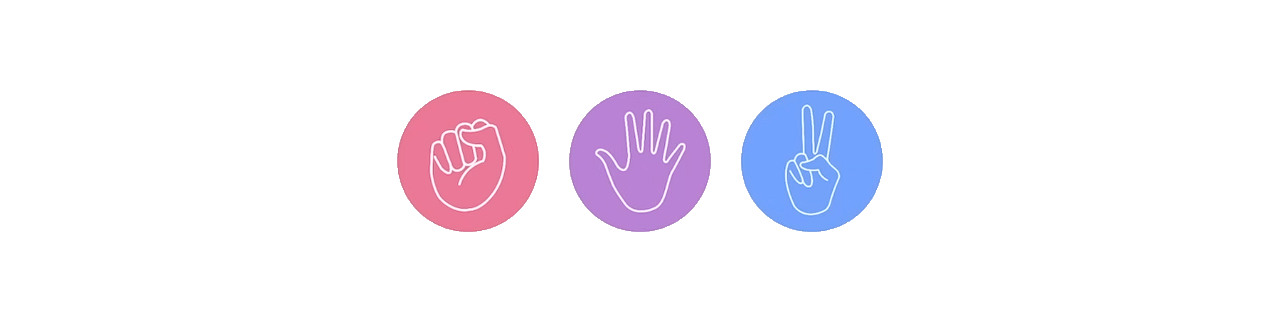
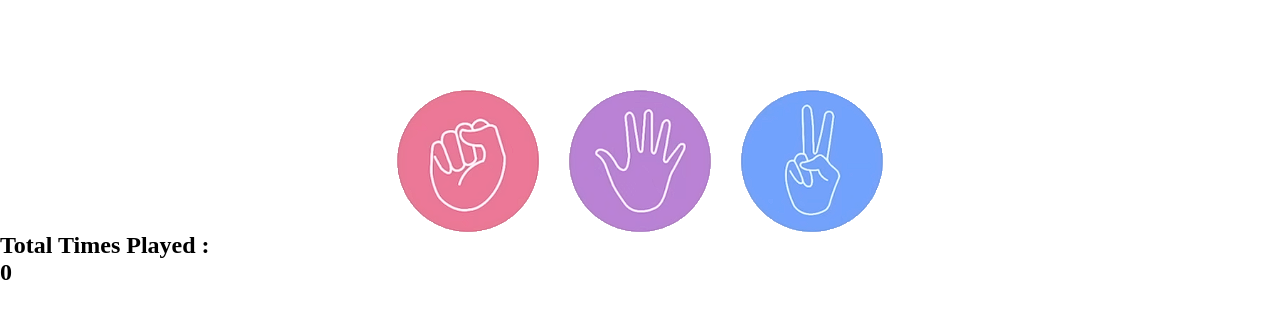
Before and after one commit to ayush-uttam/rockPaperScissors, a plain HTML site: page index.html in a window 1280 px wide. Shown: the part 70-399 px from the top of the page. Drawn offline with Linux system fonts and the light colour scheme.

Commit message:
Update index.html

```diff
--- a/index.html
+++ b/index.html
@@ -5,7 +5,7 @@
     <meta name="viewport" content="width=device-width, initial-scale=1.0">
     <link rel="stylesheet" href="style.css">
     <link rel="icon" href="icon.ico">
-    <title>Rock Paper Scissors</title>
+    <title>JavaScript</title>
 </head>
 <body>
     <header>
@@ -18,6 +18,10 @@
             <img src="1.png" alt="" class="photo" id="stone">
             <img src="2.png" alt="" class="photo" id="paper">
             <img src="3.png" alt="" class="photo" id="scissor">
+        </div>
+        <div class="totalPlays">
+            <h2>Total Times Played : </h2>
+            <h2 id="iterations">0</h2>
         </div>
         <div class="score">
             <h1 id="playerScore">0</h1>
```
